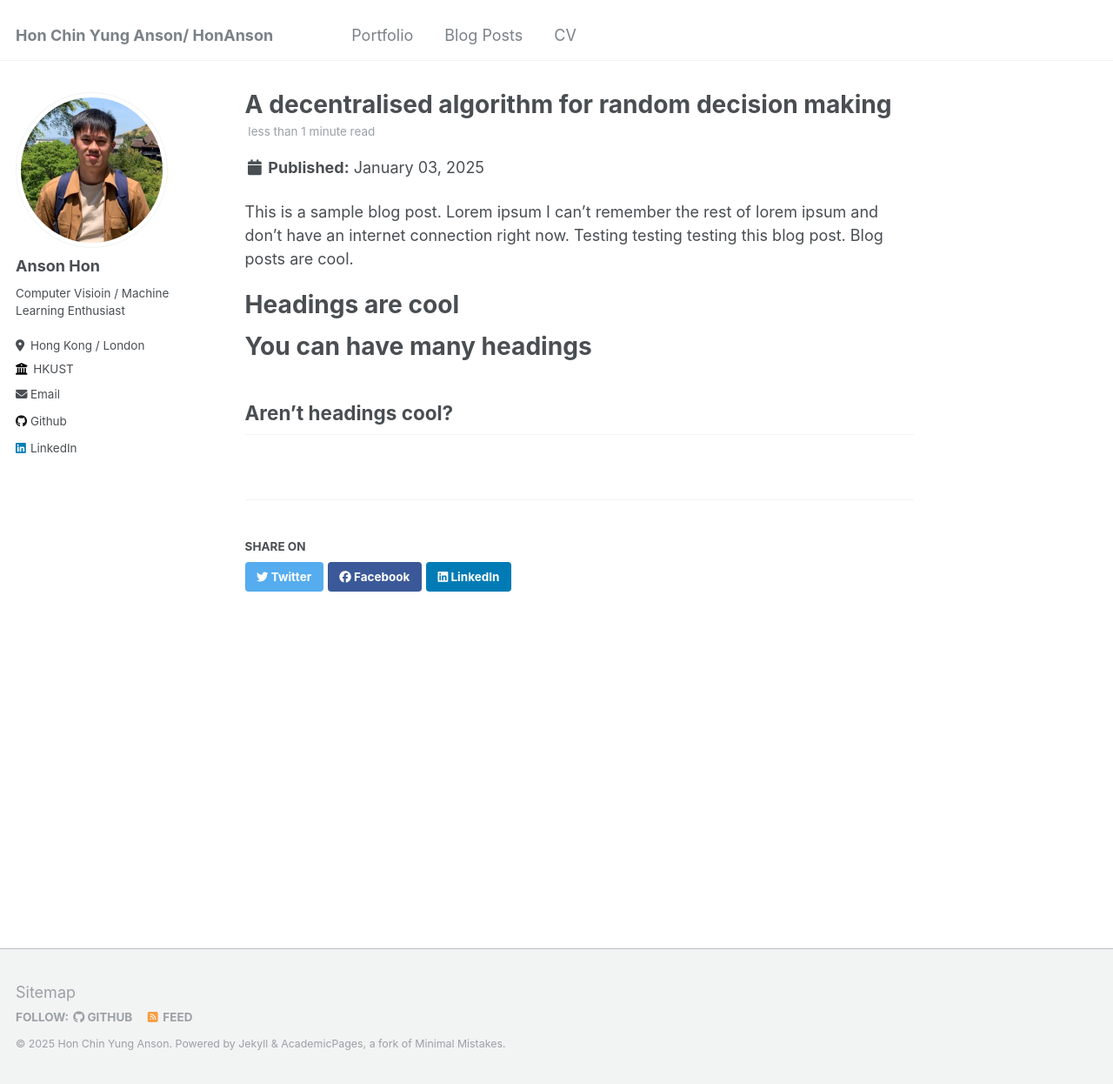
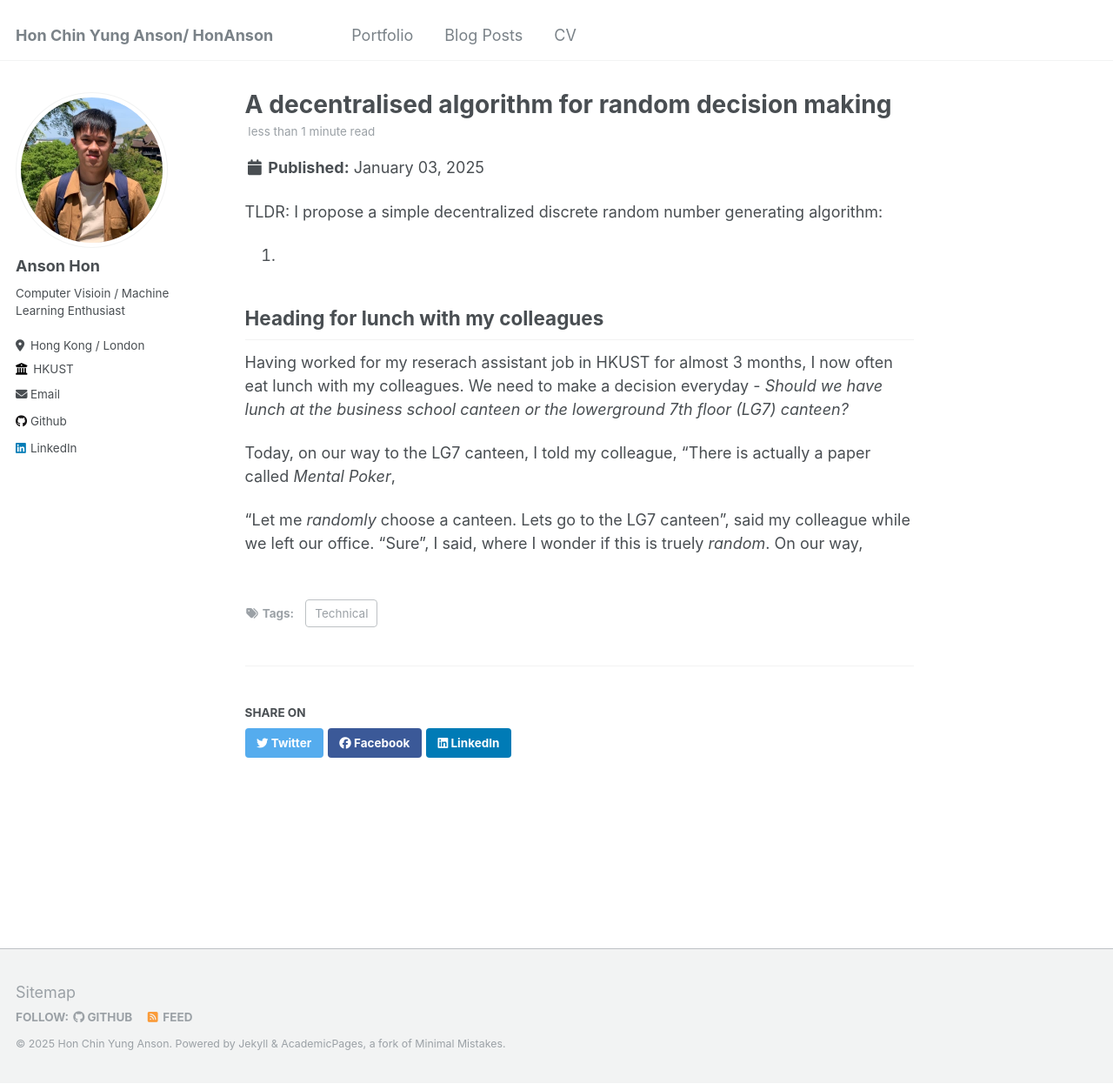
Before and after one commit to HonAnson/HonAnson.github.io, a Jekyll site: the page built from _posts/2025-01-03-blog-post-1.md, in a window 1280 px wide and 1246 px high. Shown: the whole window at 87% size. Built offline with Jekyll 4.4.1, drawn with Linux system fonts in a browser that asks for light colours.

Commit message:
Update about.md

```diff
--- a/_posts/2025-01-03-blog-post-1.md
+++ b/_posts/2025-01-03-blog-post-1.md
@@ -3,16 +3,16 @@ title: 'A decentralised algorithm for random decision making'
 date: 2025-01-03
 permalink: /posts/2025/01/decentralized_random_decision/
 tags:
-  -
+  - Technical
 ---
+TLDR: I propose a simple decentralized discrete random number generating algorithm:
+1.
 
-This is a sample blog post. Lorem ipsum I can't remember the rest of lorem ipsum and don't have an internet connection right now. Testing testing testing this blog post. Blog posts are cool.
 
-Headings are cool
-======
+Heading for lunch with my colleagues
+------
+Having worked for my reserach assistant job in HKUST for almost 3 months, I now often eat lunch with my colleagues. We need to make a decision everyday - *Should we have lunch at the business school canteen or the lowerground 7th floor (LG7) canteen?*
 
-You can have many headings
-======
+Today, on our way to the LG7 canteen, I told my colleague, "There is actually a paper called *Mental Poker*,
 
-Aren't headings cool?
-------
+"Let me *randomly* choose a canteen. Lets go to the LG7 canteen", said my colleague while we left our office. "Sure", I said, where I wonder if this is truely *random*. On our way,
```
Also changed, not shown: _pages/about.md (+1 -1 lines), 1 other file.
